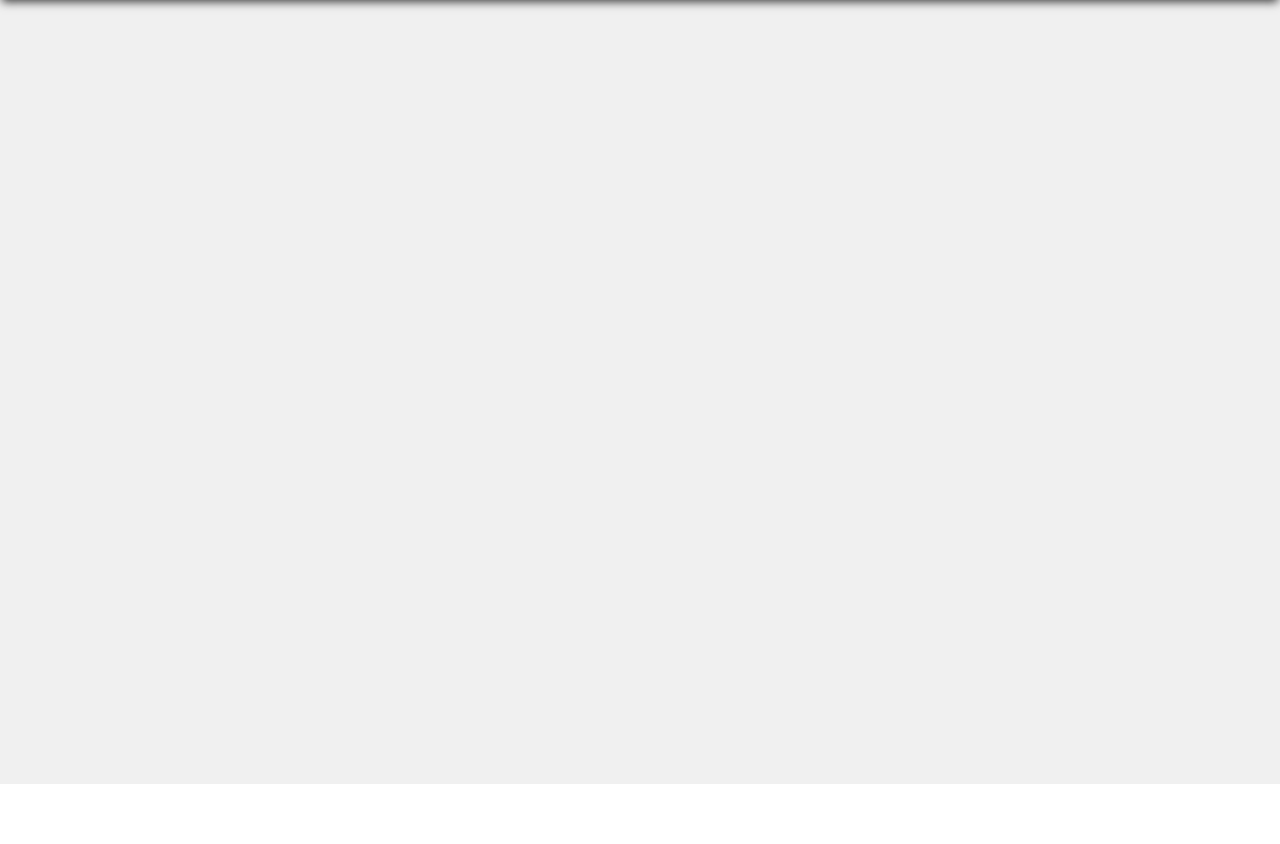
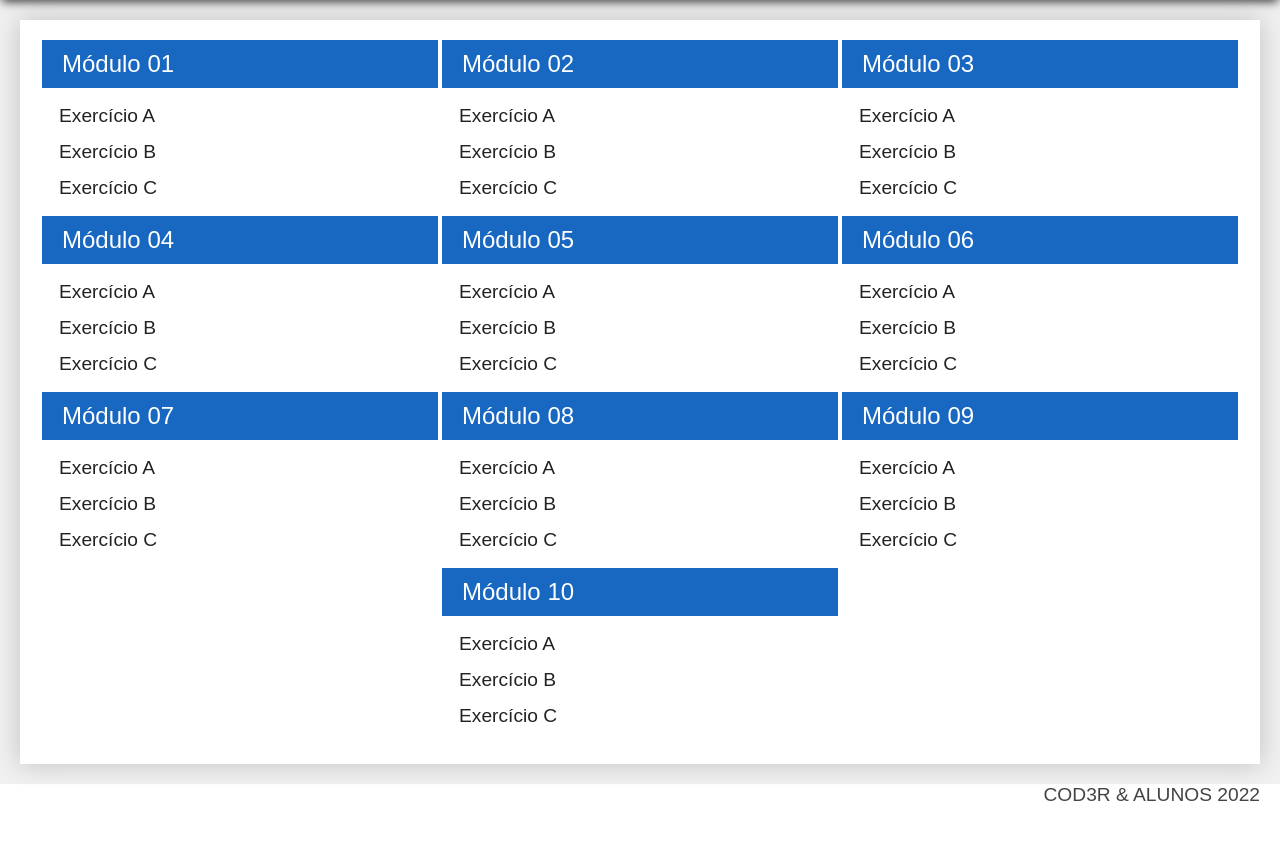
Before and after one commit to gustavohcsantos/CursoPHP, a PHP site: page / in a window 1280 px wide. Shown: the part 120-964 px from the top of the page. Run offline with PHP 8.4, Linux system fonts and the light colour scheme.

Commit message:
Painel dos cursos na tela principal montado com a respectiva construção do CSS.

```diff
--- a/index.html
+++ b/index.html
@@ -10,7 +10,94 @@
         <h1>Curso PHP</h1>
         <h2>Índice dos Exercícios</h2>
     </header>
-    <main class="principal"></main>
-    <footer class="rodape"></footer>
+    <main class="principal">
+        <div class="conteudo">
+            <div class="modulos">
+                <div class="modulo">
+                    <h3>Módulo 01</h3>
+                    <ul>
+                        <li><a href="#">Exercício A</a></li>
+                        <li><a href="#">Exercício B</a></li>
+                        <li><a href="#">Exercício C</a></li>
+                    </ul>
+                </div>
+                <div class="modulo">
+                    <h3>Módulo 02</h3>
+                    <ul>
+                        <li><a href="#">Exercício A</a></li>
+                        <li><a href="#">Exercício B</a></li>
+                        <li><a href="#">Exercício C</a></li>
+                    </ul>
+                </div>
+                <div class="modulo">
+                    <h3>Módulo 03</h3>
+                    <ul>
+                        <li><a href="#">Exercício A</a></li>
+                        <li><a href="#">Exercício B</a></li>
+                        <li><a href="#">Exercício C</a></li>
+                    </ul>
+                </div>
+                <div class="modulo">
+                    <h3>Módulo 04</h3>
+                    <ul>
+                        <li><a href="#">Exercício A</a></li>
+                        <li><a href="#">Exercício B</a></li>
+                        <li><a href="#">Exercício C</a></li>
+                    </ul>
+                </div>
+                <div class="modulo">
+                    <h3>Módulo 05</h3>
+                    <ul>
+                        <li><a href="#">Exercício A</a></li>
+                        <li><a href="#">Exercício B</a></li>
+                        <li><a href="#">Exercício C</a></li>
+                    </ul>
+                </div>
+                <div class="modulo">
+                    <h3>Módulo 06</h3>
+                    <ul>
+                        <li><a href="#">Exercício A</a></li>
+                        <li><a href="#">Exercício B</a></li>
+                        <li><a href="#">Exercício C</a></li>
+                    </ul>
+                </div>
+                <div class="modulo">
+                    <h3>Módulo 07</h3>
+                    <ul>
+                        <li><a href="#">Exercício A</a></li>
+                        <li><a href="#">Exercício B</a></li>
+                        <li><a href="#">Exercício C</a></li>
+                    </ul>
+                </div>
+                <div class="modulo">
+                    <h3>Módulo 08</h3>
+                    <ul>
+                        <li><a href="#">Exercício A</a></li>
+                        <li><a href="#">Exercício B</a></li>
+                        <li><a href="#">Exercício C</a></li>
+                    </ul>
+                </div>
+                <div class="modulo">
+                    <h3>Módulo 09</h3>
+                    <ul>
+                        <li><a href="#">Exercício A</a></li>
+                        <li><a href="#">Exercício B</a></li>
+                        <li><a href="#">Exercício C</a></li>
+                    </ul>
+                </div>
+                <div class="modulo">
+                    <h3>Módulo 10</h3>
+                    <ul>
+                        <li><a href="#">Exercício A</a></li>
+                        <li><a href="#">Exercício B</a></li>
+                        <li><a href="#">Exercício C</a></li>
+                    </ul>
+                </div>
+            </div>
+        </div>
+    </main>
+    <footer class="rodape">
+        COD3R & ALUNOS 2022
+    </footer>
 </body>
 </html>
--- a/recursos/css/estilo.css
+++ b/recursos/css/estilo.css
@@ -12,7 +12,7 @@ body {
     grid-template-areas:
         "cabecalho"
         "principal"
-        "principal";
+        "rodape";
 }
 
 .cabecalho {
@@ -47,7 +47,62 @@ body {
     padding: 20px;
 }
 
+.conteudo {
+    position: relative;
+    height: 100%;
+    overflow-y: scroll;
+    background-color: #fff;
+    padding: 20px;
+    box-shadow: 0px 0px 25px 0px rgba(0, 0, 0, 0.2);
+}
+
 .rodape {
     grid-area: rodape;
     background-color: #fff;
+    display: flex;
+    justify-content: flex-end;
+    font-size: 1.2em;
+    padding-right: 20px;
+    color: #444;
 }
+
+.modulos {
+    display: flex;
+    flex-wrap: wrap;
+    justify-content: space-around;
+}
+
+.modulo {
+    flex-basis: 33%;
+}
+
+.modulo > h3 {
+    margin: 0px;
+    color: #fff;
+    font-weight: 300;
+    font-size: 1.5rem;
+    padding: 10px 20px;
+    background-color: #1867c0;
+}
+
+.modulo > ul{
+    margin: 0px;
+    padding: 10px;
+    list-style: none;
+}
+
+.modulo > ul > li {
+    padding: 7px;
+    font-size: 1.2rem;
+    cursor: pointer;
+}
+
+.modulo > ul > li > a {
+    display: flex;
+    text-decoration: none;
+    color: #222;
+}
+
+.modulo > ul > li:hover {
+    background-color: #eee;
+}
```
